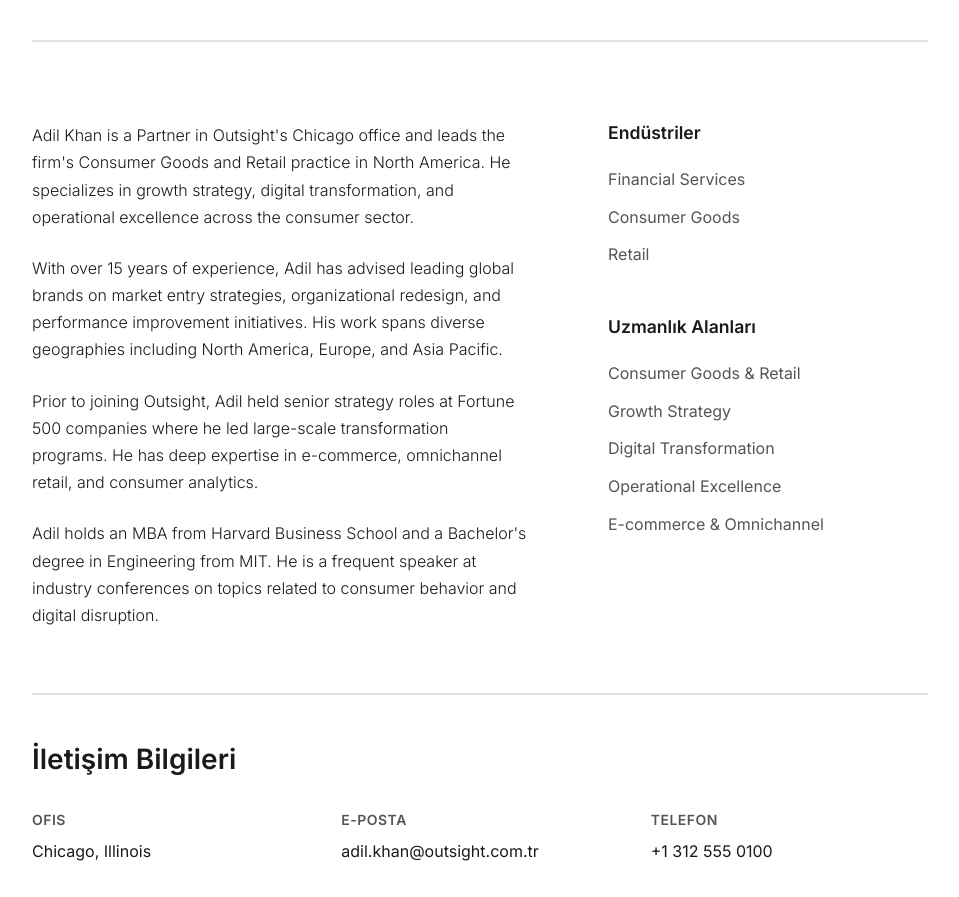
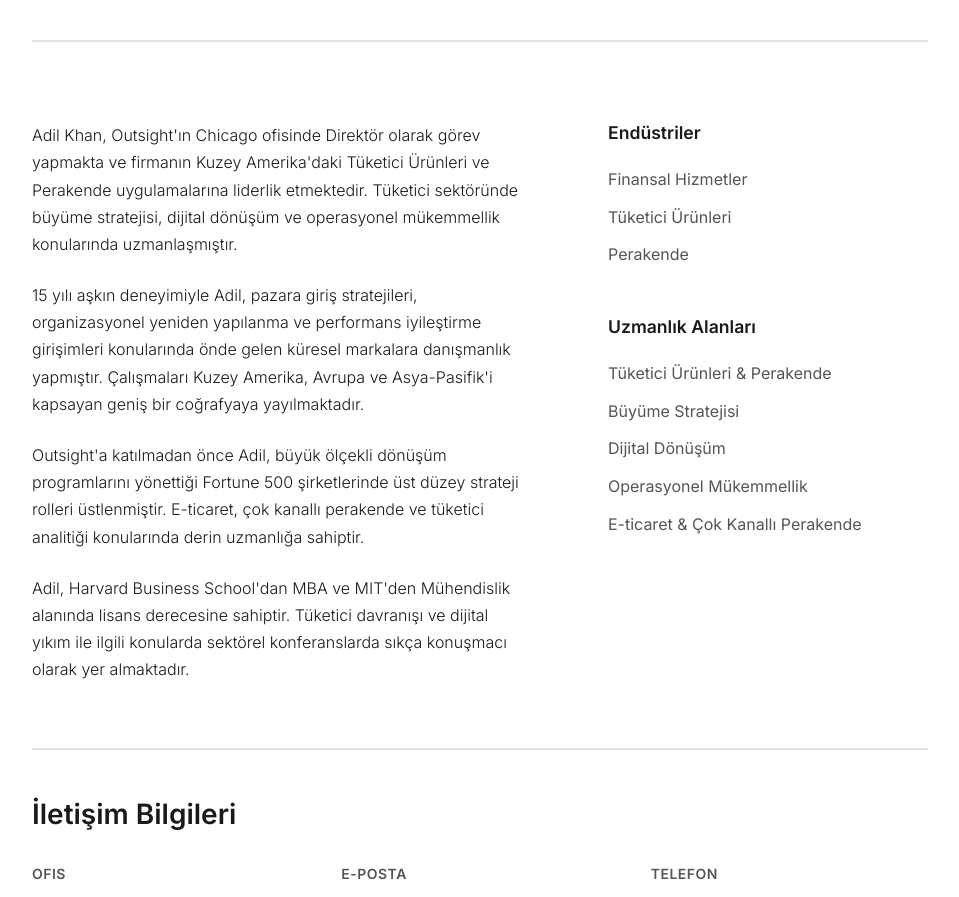
Before and after one commit to happysoldier/Outsight, a React (Vite) app: page /about/people/adil-khan in a window 1280 px wide. Shown: the part 520-1417 px from the top of the page, without its empty margins (160-1119 px from the left). Built offline with nearby package versions, Linux system fonts and the light colour scheme; a web font is replaced by a local one.

Commit message:
Auto-update: Tue Jan 20 20:33:48 +03 2026

```diff
--- a/src/data/peopleData.js
+++ b/src/data/peopleData.js
@@ -6,28 +6,28 @@
     'adil-khan': {
         id: 'adil-khan',
         name: "Adil Khan",
-        title: "Partner, Chicago",
+        title: "Direktör, Chicago",
         location: "Chicago, Illinois",
         email: "adil.khan@outsight.com.tr",
         phone: "+1 312 555 0100",
         image: adilKhanImage,
         bio: [
-            "Adil Khan is a Partner in Outsight's Chicago office and leads the firm's Consumer Goods and Retail practice in North America. He specializes in growth strategy, digital transformation, and operational excellence across the consumer sector.",
-            "With over 15 years of experience, Adil has advised leading global brands on market entry strategies, organizational redesign, and performance improvement initiatives. His work spans diverse geographies including North America, Europe, and Asia Pacific.",
-            "Prior to joining Outsight, Adil held senior strategy roles at Fortune 500 companies where he led large-scale transformation programs. He has deep expertise in e-commerce, omnichannel retail, and consumer analytics.",
-            "Adil holds an MBA from Harvard Business School and a Bachelor's degree in Engineering from MIT. He is a frequent speaker at industry conferences on topics related to consumer behavior and digital disruption."
+            "Adil Khan, Outsight'ın Chicago ofisinde Direktör olarak görev yapmakta ve firmanın Kuzey Amerika'daki Tüketici Ürünleri ve Perakende uygulamalarına liderlik etmektedir. Tüketici sektöründe büyüme stratejisi, dijital dönüşüm ve operasyonel mükemmellik konularında uzmanlaşmıştır.",
+            "15 yılı aşkın deneyimiyle Adil, pazara giriş stratejileri, organizasyonel yeniden yapılanma ve performans iyileştirme girişimleri konularında önde gelen küresel markalara danışmanlık yapmıştır. Çalışmaları Kuzey Amerika, Avrupa ve Asya-Pasifik'i kapsayan geniş bir coğrafyaya yayılmaktadır.",
+            "Outsight'a katılmadan önce Adil, büyük ölçekli dönüşüm programlarını yönettiği Fortune 500 şirketlerinde üst düzey strateji rolleri üstlenmiştir. E-ticaret, çok kanallı perakende ve tüketici analitiği konularında derin uzmanlığa sahiptir.",
+            "Adil, Harvard Business School'dan MBA ve MIT'den Mühendislik alanında lisans derecesine sahiptir. Tüketici davranışı ve dijital yıkım ile ilgili konularda sektörel konferanslarda sıkça konuşmacı olarak yer almaktadır."
         ],
         expertise: [
-            "Consumer Goods & Retail",
-            "Growth Strategy",
-            "Digital Transformation",
-            "Operational Excellence",
-            "E-commerce & Omnichannel"
+            "Tüketici Ürünleri & Perakende",
+            "Büyüme Stratejisi",
+            "Dijital Dönüşüm",
+            "Operasyonel Mükemmellik",
+            "E-ticaret & Çok Kanallı Perakende"
         ],
         industries: [
-            "Financial Services",
-            "Consumer Goods",
-            "Retail"
+            "Finansal Hizmetler",
+            "Tüketici Ürünleri",
+            "Perakende"
         ]
     },
     'sener-cavga': {
@@ -38,11 +38,12 @@
         email: "sener.cavga@outsight.com.tr",
         phone: "+90 212 555 0100",
         image: senerCavgaImage,
+        quote: "Hazır reçetelerle değil, açık bir zihin ve cesur adımlarla ilerlemeyi seviyorum. Benim için her proje, alışılmışın dışına çıkıp sektöre imzamı atmak için yeni bir fırsat.",
         bio: [
-            "Şener Çavga is a Partner in Outsight's Istanbul office and leads the firm's Consumer Goods and Retail practice in Turkey. He specializes in growth strategy, digital transformation, and operational excellence across the consumer sector.",
-            "With over 15 years of experience, Şener has advised leading global brands on market entry strategies, organizational redesign, and performance improvement initiatives. His work spans diverse geographies including Turkey, Europe, and the Middle East.",
-            "Prior to joining Outsight, Şener held senior strategy roles at Fortune 500 companies where he led large-scale transformation programs. He has deep expertise in e-commerce, omnichannel retail, and consumer analytics.",
-            "Şener holds an MBA from Harvard Business School and a Bachelor's degree in Engineering from MIT. He is a frequent speaker at industry conferences on topics related to consumer behavior and digital disruption."
+            "Şener Çavga, Outsight'ın İstanbul ofisinde Direktör olarak görev yapmakta ve firmanın Türkiye'deki Tüketici Ürünleri ve Perakende uygulamalarına liderlik etmektedir. Tüketici sektöründe büyüme stratejisi, dijital dönüşüm ve operasyonel mükemmellik konularında uzmanlaşmıştır.",
+            "15 yılı aşkın deneyimiyle Şener, pazara giriş stratejileri, organizasyonel yeniden yapılanma ve performans iyileştirme girişimleri konularında önde gelen küresel markalara danışmanlık yapmıştır. Çalışmaları Türkiye, Avrupa ve Orta Doğu'yu kapsayan geniş bir coğrafyaya yayılmaktadır.",
+            "Outsight'a katılmadan önce Şener, büyük ölçekli dönüşüm programlarını yönettiği Fortune 500 şirketlerinde üst düzey strateji rolleri üstlenmiştir. E-ticaret, çok kanallı perakende ve tüketici analitiği konularında derin uzmanlığa sahiptir.",
+            "Şener, Harvard Business School'dan MBA ve MIT'den Mühendislik alanında lisans derecesine sahiptir. Tüketici davranışı ve dijital yıkım ile ilgili konularda sektörel konferanslarda sıkça konuşmacı olarak yer almaktadır."
         ],
         expertise: [
             "Dijital Dönüşüm",
--- a/src/pages/PersonBio.css
+++ b/src/pages/PersonBio.css
@@ -98,6 +98,15 @@
     color: var(--color-text-primary);
     margin-bottom: 1.5rem;
     font-weight: 300;
+}
+
+.bio-text .bio-quote {
+    font-size: 1.75rem;
+    line-height: 1.4;
+    color: var(--color-accent);
+    font-weight: 600;
+    margin-bottom: 2.5rem;
+    font-family: var(--font-serif);
 }
 
 /* Contact Info */
--- a/src/pages/PersonBio.jsx
+++ b/src/pages/PersonBio.jsx
@@ -46,6 +46,9 @@
                         {/* Main Content - Left */}
                         <div className="bio-main">
                             <div className="bio-text">
+                                {personData.quote && (
+                                    <p className="bio-quote">{personData.quote}</p>
+                                )}
                                 {personData.bio.map((paragraph, index) => (
                                     <p key={index}>{paragraph}</p>
                                 ))}
```
